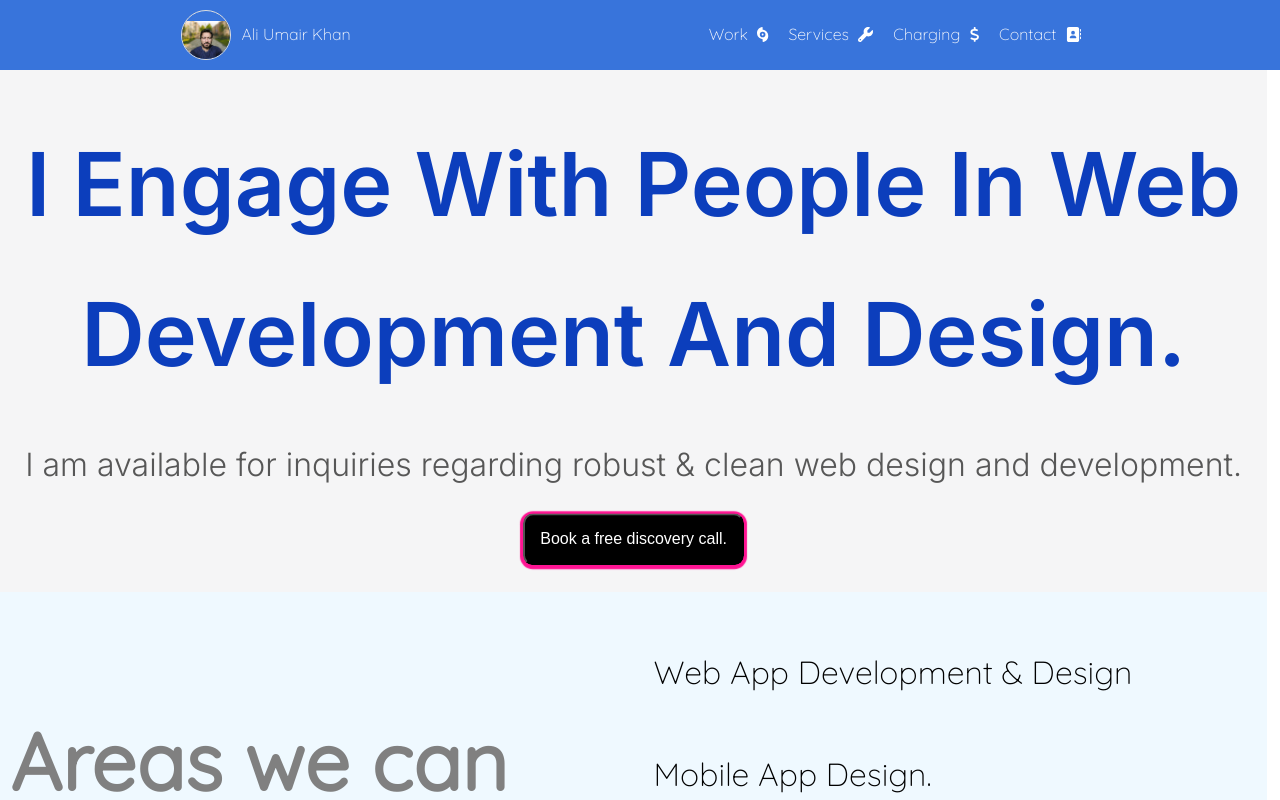
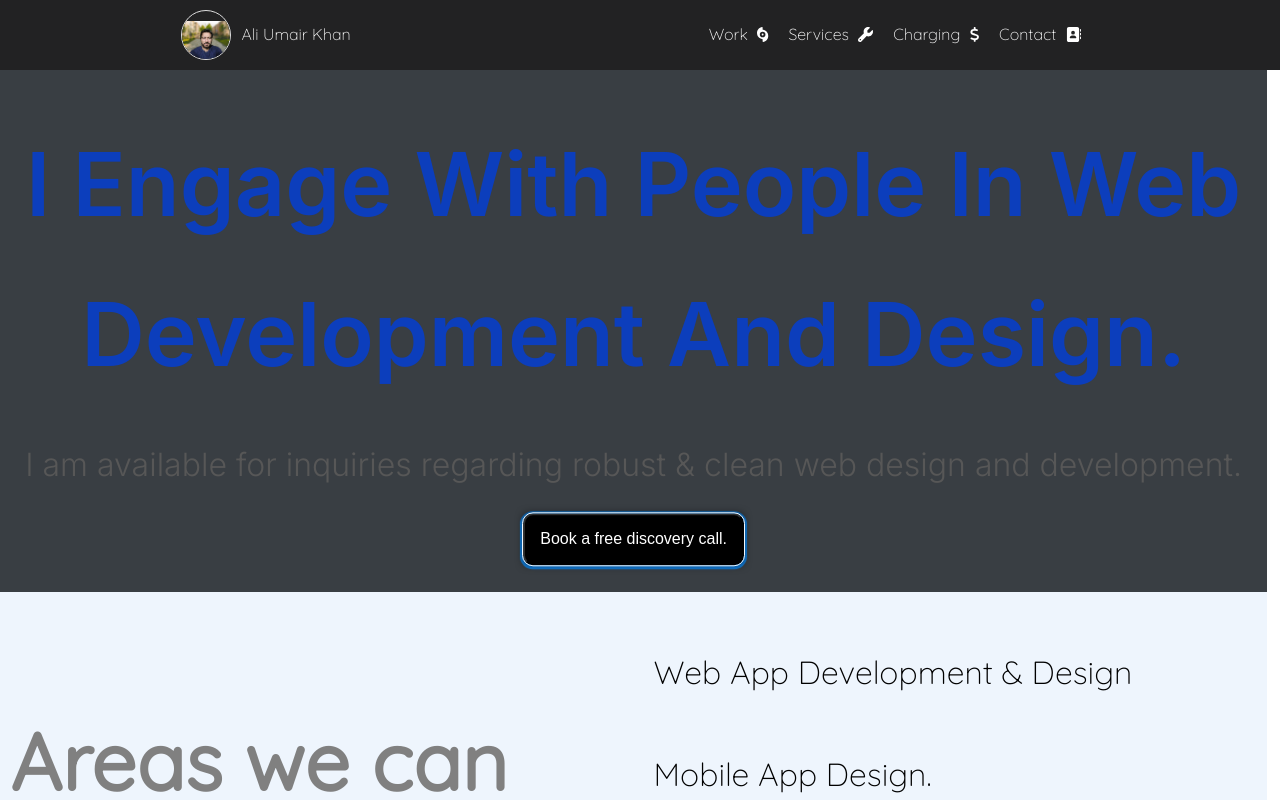
Before and after one commit to Ali-Umair-Khan/profile, a Next.js app: page / in a window 1280 px wide. Shown: the top 800 px of the page. Built offline with nearby package versions, Linux system fonts and the light colour scheme; a web font is replaced by a local one.

Commit message:
adding blur using react-observation-intersection and useSpring

```diff
--- a/package.json
+++ b/package.json
@@ -18,8 +18,10 @@
     "next": "13.5.6",
     "react": "18.2.0",
     "react-dom": "18.2.0",
+    "react-intersection-observer": "^9.5.3",
     "react-scroll": "^1.9.0",
     "react-slick": "^0.29.0",
+    "react-spring": "^9.7.3",
     "react-use": "^17.4.2",
     "sass": "^1.69.5",
     "slick-carousel": "^1.8.1"
--- a/src/app/components/abilities/abilities.jsx
+++ b/src/app/components/abilities/abilities.jsx
@@ -14,7 +14,7 @@ const Abilities = () => {
         ref={ref}
           style={{
         //   height: "100vh",
-          background: isInView ? "aliceblue" : "lightcyan",
+          background: isInView ? "aliceblue" : "#D4D8E6",
           color: isInView ? 'black' : 'gray',
           transition: "10s background",
           }}
--- a/src/app/components/hero/hero.jsx
+++ b/src/app/components/hero/hero.jsx
@@ -1,27 +1,106 @@
-import {useInView} from 'framer-motion';
-import {useRef} from 'react';
+'use client'
+import {motion, useInView as useInViewFM} from 'framer-motion';
+import { useInView as useInViewRIO } from 'react-intersection-observer';
+import {useRef,useState,useEffect} from 'react';
+import { useSpring, animated } from 'react-spring';
+
+
 
 import './hero.scss'
 const Hero = () => {
+    // const [blur, setBlur] = useState(false);
+    const refFM = useRef(null);
+    const isInViewFM = useInViewFM(refFM,{once:true});
+    const linkUrl = 'https://calendly.com/aliumairkhan/30min';
 
-    const ref = useRef(null);
-    const isInView = useInView(ref);
+    // const textRef = useRef(null);
+//     useEffect(() => {
+//     const observer = new IntersectionObserver(
+//       (entries) => {
+//         entries.forEach((entry) => {
+//           if (!entry.isIntersecting) {
+//             // Text is leaving or has left the screen
+//             setBlur(true);
+//           } else {
+//             // Text is back on the screen
+//             setBlur(false);
+//           }
+//         });
+//       },
+//       { threshold: 0.4 } // Adjust the threshold as needed
+//     );
 
-    const linkUrl = 'https://calendly.com/aliumairkhan/30min';
+//     if (ref.current) {
+//       observer.observe(ref.current);
+//     }
+
+//     // Cleanup the observer when the component unmounts
+//     return () => observer.disconnect();
+//   }, [ref]);
+
+  const [ refh1, inViewh1] = useInViewRIO({
+    /* Optional options */
+    threshold: 0.8,
+    // "initialInView": true,
+    rootMargin: '-100px 0px', // Adjust as needed
+  });
+
+  const [refh2, inViewh2] = useInViewRIO({
+    /* Optional options */
+    threshold: 1,
+    // "initialInView": true,
+    rootMargin: '-100px 0px', // Adjust as needed
+  });
+
+  const [ refbtn, inViewbtn] = useInViewRIO({
+    /* Optional options */
+    threshold: 1,
+    // "initialInView": true,
+    rootMargin: '-100px 0px', // Adjust as needed
+
+  });
+
+  console.log('inViewh1:', inViewh1);
+  console.log('inViewh2:', inViewh2);
+  console.log('inViewbtn:', inViewbtn);
+
+  const blurAnimationh1 = useSpring({
+    filter: inViewh1 ? 'blur(0px)' : 'blur(5px)', // Adjust the blur amount
+  });
+
+  const blurAnimationh2 = useSpring({
+    filter: inViewh2 ? 'blur(0px)' : 'blur(5px)', // Adjust the blur amount
+  });
+
+  const blurAnimationbtn = useSpring({
+    filter: inViewbtn ? 'blur(0px)' : 'blur(5px)', // Adjust the blur amount
+  });
+
+
+
 
     return(
     <div
-          ref={ref}
+        //   initial={{ background: 'radial-gradient(circle at 50% 50%, transparent 0%, rgba(255, 255, 255, 0.2) 30%, rgba(255, 255, 255, 0) 60%)' }}
+        //   animate={{ background: 'radial-gradient(circle at 50% 50%, transparent 0%, rgba(255, 255, 255, 0.8) 30%, rgba(255, 255, 255, 0) 60%)' }}
+        //   transition={{ duration: 10 }}
+          ref={refFM}
           style={{
           //   height: "100vh",
-          background: isInView ? "whitesmoke" : "aliceblue",
-          //   color: isInView ? 'white' : 'black',
-          transition: "10s background",
+          background: isInViewFM ? 'black' : '#808B96',          //   color: inpm run devsInView ? 'white' : 'black',
+          transition: "20s background",
           }}
-          className='hero'>
-        <h1 className='hero__h1'>I engage with people in web Development and Design.</h1>
-        <h2 className='hero__h2'>I am available for inquiries regarding robust & clean web design and development.</h2>
-        <a href={linkUrl} target="_blank" rel="noopener noreferrer"><button className='hero__btn'>Book a free discovery call.</button></a>
+          className='hero'
+    >
+      <animated.h1 ref={refh1} className='hero__h1' style={blurAnimationh1}>
+        I engage with people in web Development and Design.
+      </animated.h1>
+        {/* <h1 ref={refh1} className={`hero__h1 ${!inViewh1 ? 'blurred' : ''}`} style={{filter: !inViewh1 ? 'blur(5px)' : 'none'}}>I engage with people in web Development and Design.</h1> */}
+      <animated.h2 ref={refh2} className='hero__h2' style={blurAnimationh2}>
+        I am available for inquiries regarding robust & clean web design and development.
+      </animated.h2>
+        {/* <h2 ref={refh2} className={`hero__h2 ${!inViewh2 ? 'blurred' : ''}`} style={{filter: !inViewh2 ? 'blur(5px)' : 'none'}}>I am available for inquiries regarding robust & clean web design and development.</h2> */}
+        <a href={linkUrl} target="_blank" rel="noopener noreferrer"><animated.button ref={refbtn} className='hero__btn' style={blurAnimationbtn}>Book a free discovery call.</animated.button></a>
     </div>
     )
 }
@@ -77,3 +156,43 @@ export default Hero
 // }
 
 // export default FaqComponent
+
+// import React from 'react';
+// import { useSpring, animated } from 'react-spring';
+// import { useInView } from 'react-intersection-observer';
+
+// const Hero = () => {
+//   const [refh1, inViewh1] = useInView({
+//     threshold: 0.8,
+//   });
+
+//   const [refh2, inViewh2] = useInView({
+//     threshold: 0.8,
+//   });
+
+//   const [refbtn, inViewbtn] = useInView({
+//     threshold: 0.8,
+//   });
+
+//   const blurAnimation = useSpring({
+//     filter: inViewh1 ? 'blur(0px)' : 'blur(5px)', // Adjust the blur amount
+//   });
+
+//   return (
+//     <div className='hero'>
+//       <animated.h1 ref={refh1} className={`hero__h1`} style={blurAnimation}>
+//         I engage with people in web Development and Design.
+//       </animated.h1>
+//       <animated.h2 ref={refh2} className={`hero__h2`} style={blurAnimation}>
+//         I am available for inquiries regarding robust & clean web design and development.
+//       </animated.h2>
+//       <a href='https://calendly.com/aliumairkhan/30min' target='_blank' rel='noopener noreferrer'>
+//         <animated.button ref={refbtn} className={`hero__btn`} style={blurAnimation}>
+//           Book a free discovery call.
+//         </animated.button>
+//       </a>
+//     </div>
+//   );
+// };
+
+// export default Hero;
--- a/src/app/components/hero/hero.scss
+++ b/src/app/components/hero/hero.scss
@@ -7,9 +7,17 @@
     flex-direction:column;
     place-content:center;
     // justify-content:space-around;
+    background: radial-gradient(circle at 50% 50%, transparent 0%, rgba(245, 242, 242, 0.2) 30%, rgba(255, 255, 255, 0) 60%);
+
     align-items:center;
     max-width:99vw;
     gap:1rem;
+    // font-size: 24px;
+    transition: filter 0.5s ease-in-out; /* Add a transition for the blur effect */
+    // max-width: 80%; /* Adjust the maximum width of the text container as needed */
+    // margin: 0 auto; /* Center the text container horizontally */
+    // padding: 20px; /* Add padding for better visibility */
+    // border: 1px solid #ccc; /* Add a border for better visibility */
     .hero__h1{
         font-size:8.8rem;
         color:rgb(12, 62, 188);
@@ -52,10 +60,11 @@
         padding:1.5rem 1.5rem;
         border-radius:1rem;
         color:white;
+        // color:transparent;
         background-color:black;
-        outline:1px solid deeppink;
+        outline:1px solid aliceblue;
         // background-color:lightgrey;
-        box-shadow:0 1px 1px 3px deeppink;
+        box-shadow:0 1px 1px 3px rgb(16, 128, 225);
         animation: movedown 2s linear infinite;
         @keyframes movedown {
             0% {
@@ -67,3 +76,48 @@
         }
     }
 }
+
+.blurred {
+    filter: blur(5px); /* Adjust the blur intensity as needed */
+    color: transparent; /* Make text transparent when blurred */
+  }
+
+  .hero {
+    position: relative;
+
+    &__h1,
+    &__h2,
+    &__btn {
+      position: relative;
+      z-index: 1;
+
+      &::before {
+        content: '';
+        position: absolute;
+        top: 0;
+        left: 0;
+        width: 100%;
+        height: 100%;
+        background: inherit;
+        filter: blur(5px);
+        z-index: -1;
+        transition: filter 0.5s ease; // Adjust the duration as needed
+      }
+
+      &.blurred::before {
+        filter: blur(5px);
+      }
+    }
+
+    // &__h1 {
+    //   // Other styles for h1
+    // }
+
+    // &__h2 {
+    //   // Other styles for h2
+    // }
+
+    // &__btn {
+    //   // Other styles for button
+    // }
+  }
--- a/src/app/components/navbar/style4.scss
+++ b/src/app/components/navbar/style4.scss
@@ -1,8 +1,9 @@
 nav{
     position:sticky;
     top:0rem;
-    background:rgba(8, 83, 211, 0.803);
+    background:rgb(34, 34, 35);
     color:white;
+    opacity:1;
     z-index:1000;
 .navbar{
     display:flex;
```
Also changed, not shown: 1 other file (tests, documents, lock files or other folders).
